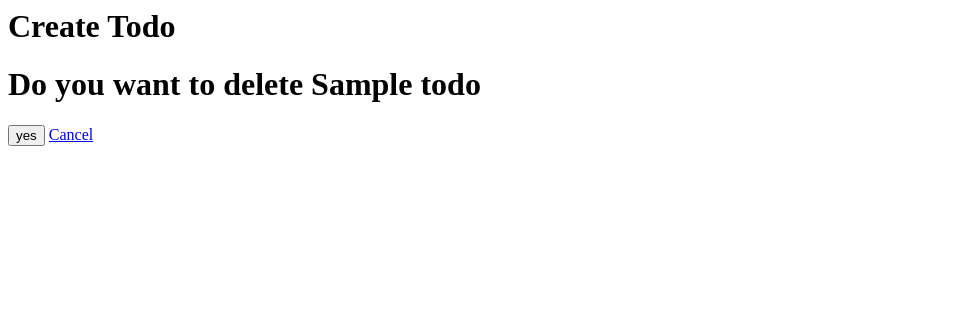
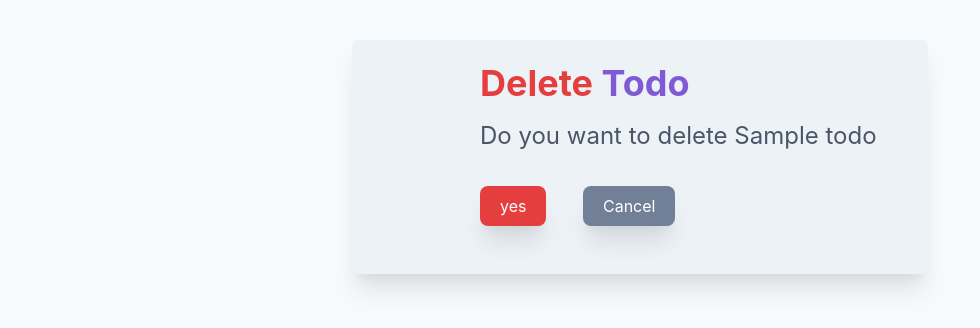
Before and after one commit to Jordan-Rob/Django-ToDo, a Django app: page /TodoApp/Todos/1/delete/ in a window 1280 px wide. Shown: the top 328 px of the page, without its empty margins (0-980 px from the left). Run offline with Django 3.2, Linux system fonts and the light colour scheme; tables that the repository leaves empty hold one stand-in row (values such as "Sample post").

Commit message:
stlying delete template

```diff
--- a/ToDo/templates/ToDo/todo_delete.html
+++ b/ToDo/templates/ToDo/todo_delete.html
@@ -1,6 +1,33 @@
-<h1>Create Todo</h1>
-<form method="POST">
-  {% csrf_token %}
-  <h1>Do you want to delete {{ object.name }}</h1>
-  <p><input type="submit" value="yes" /> <a href="../">Cancel</a></p>
-</form>
+{% extends 'base.html' %} {% block content %}
+<div
+  class=" max-w-xl mx-auto my-10 bg-gray-200 py-4 px-8 font-sans rounded-lg shadow-xl"
+>
+  <div class=" ml-24">
+    <h1 class=" text-4xl text-purple-600 font-bold  mb-2">
+      <span class=" text-red-600">Delete</span> Todo
+    </h1>
+    <form method="POST">
+      {% csrf_token %}
+      <h1 class=" text-2xl text-gray-700">
+        Do you want to delete {{ object.name }}
+      </h1>
+      <p>
+        <input
+          class="
+        bg-red-600 px-5 rounded-lg inline-block
+        my-8 mr-4 py-2 px-2 text-white shadow-xl"
+          type="submit"
+          value="yes"
+        />
+        <a
+          href="../"
+          class="
+        bg-gray-600 px-5 rounded-lg inline-block
+        my-8 mx-4 py-2 px-2 text-white shadow-xl"
+          >Cancel</a
+        >
+      </p>
+    </form>
+  </div>
+</div>
+{% endblock %}
```
